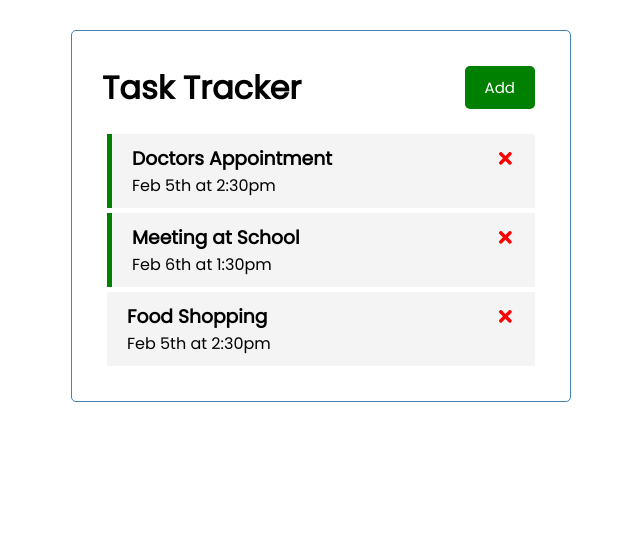
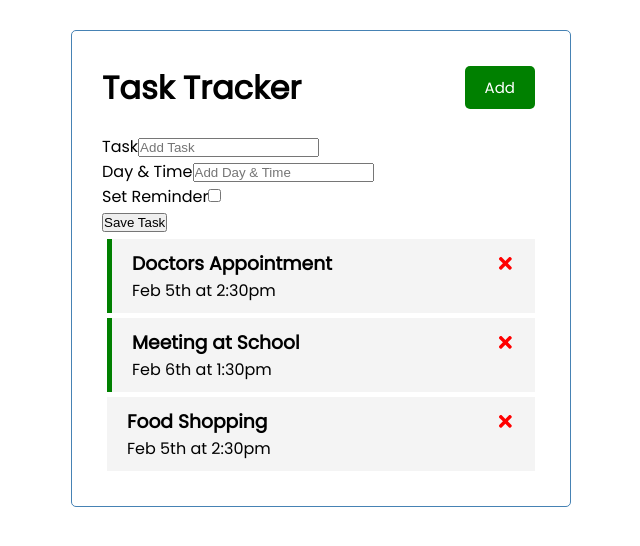
Before and after one commit to avishya/ReactTaskTracker, a React (Create React App) app: page / in a window 1280 px wide. Shown: the top 546 px of the page, without its empty margins (319-959 px from the left). Built offline with nearby package versions, Linux system fonts and the light colour scheme.

Commit message:
Added AddTask.js with 3 fields in form & submit button without style/className and added this new file to App.js

```diff
--- a/src/App.js
+++ b/src/App.js
@@ -1,6 +1,7 @@
 import React from "react";
 import Header from "./components/Header";
 import Tasks from "./components/Tasks";
+import AddTask from "./components/AddTask";
 import { useState } from "react";
 
 function App() {
@@ -46,6 +47,7 @@
   return (
     <div className="container">
       <Header />
+      <AddTask />
       {tasks.length > 0 ? (
         <Tasks
           tasks={tasks}
--- /dev/null
+++ b/src/components/AddTask.js
@@ -0,0 +1,22 @@
+const AddTask = () => {
+  return (
+    <form>
+      <div>
+        <label>Task</label>
+        <input type="text" placeholder="Add Task" />
+      </div>
+      <div>
+        <label>Day & Time</label>
+        <input type="text" placeholder="Add Day & Time" />
+      </div>
+      <div>
+        <label>Set Reminder</label>
+        <input type="checkbox" />
+      </div>
+
+      <input type="submit" value="Save Task" />
+    </form>
+  );
+};
+
+export default AddTask;
```
